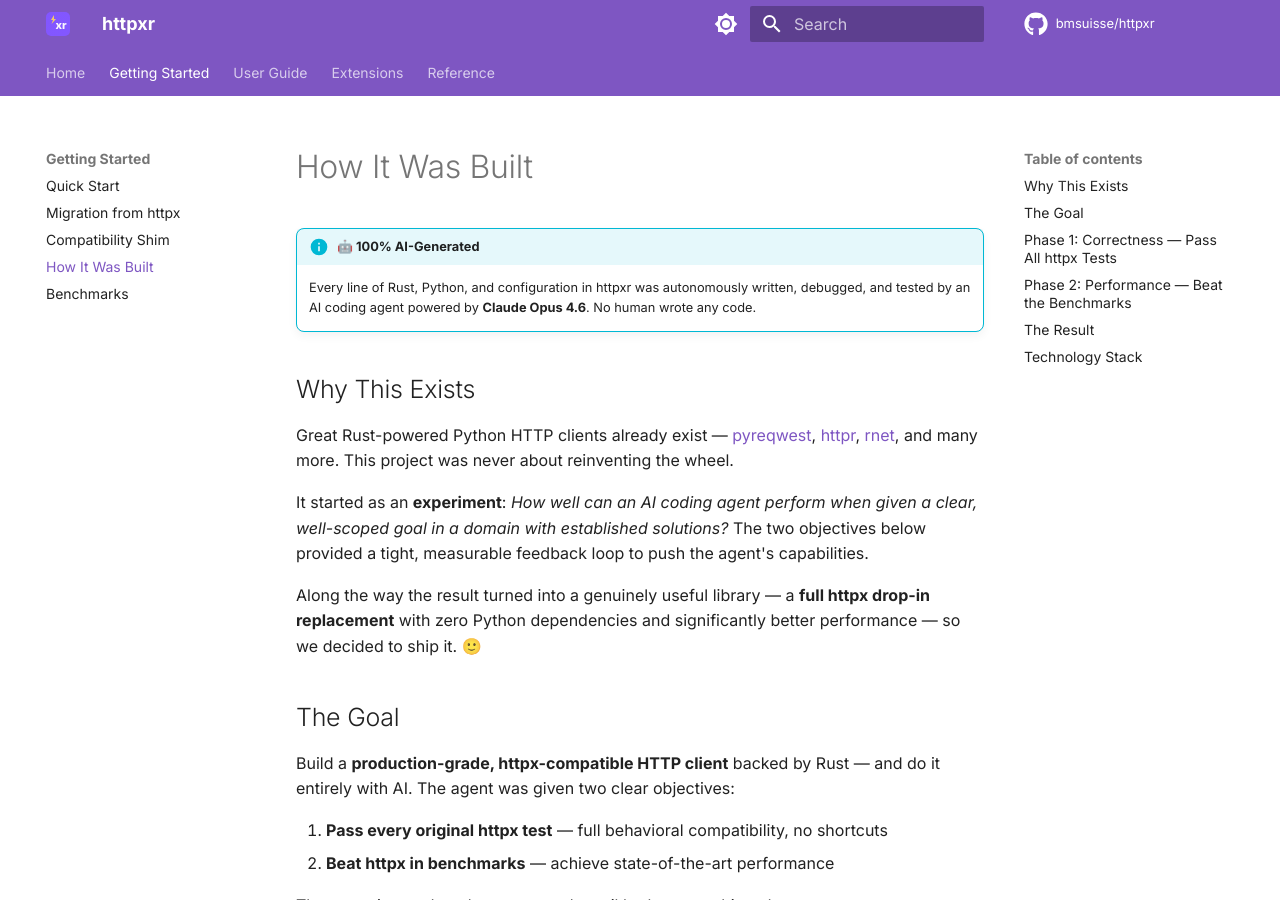
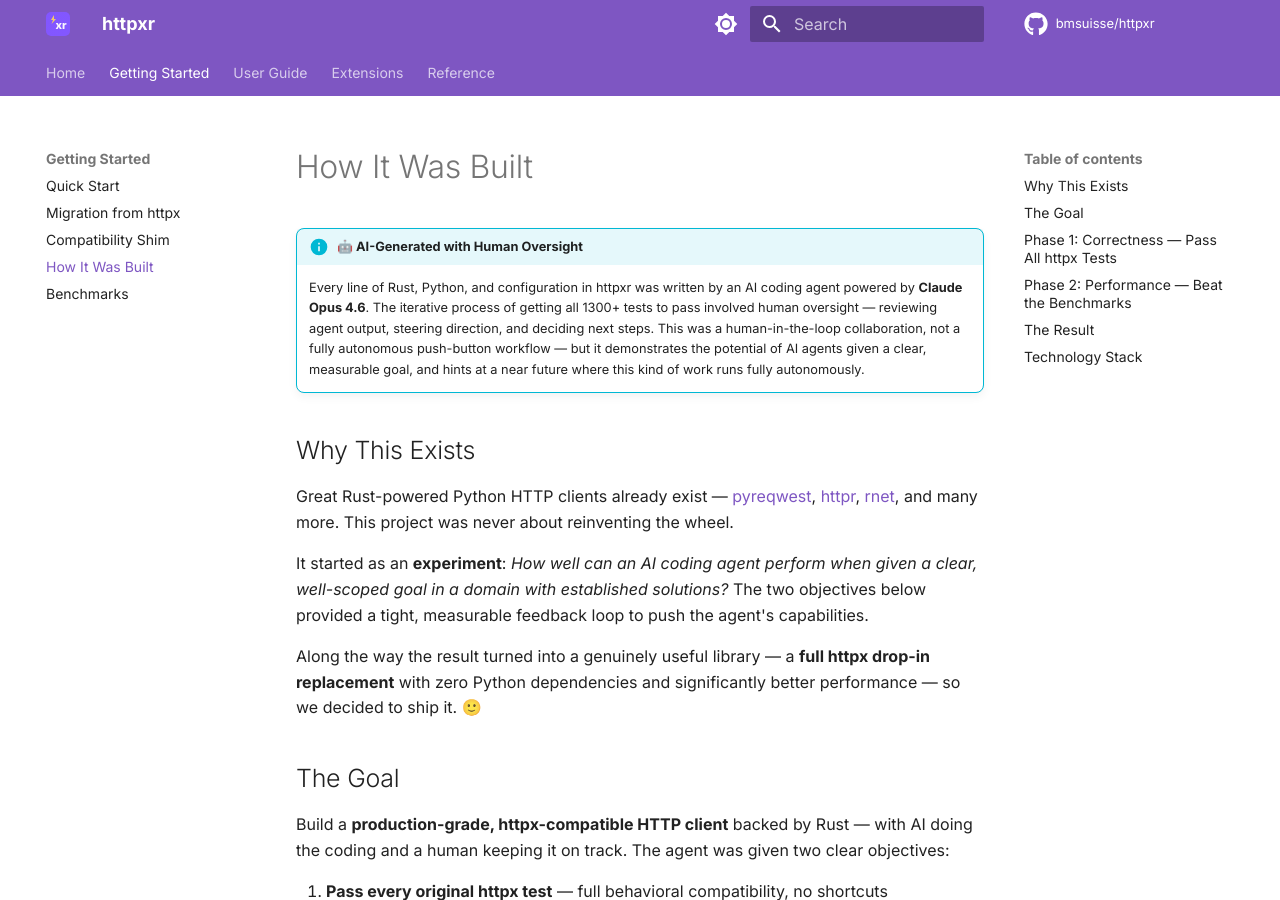
Before and after one commit to bmsuisse/httpxr, an MkDocs documentation site: the page built from docs/how-it-was-built.md, in a window 1280 px wide and 900 px high. Built offline with MkDocs 1.6.1 and Material for MkDocs 9.7.7, drawn with Linux system fonts in a browser that asks for light colours; comment, search, counter and statistics services are not loaded.

Commit message:
docs: honest AI transparency — human oversight, not push-button

```diff
--- a/docs/how-it-was-built.md
+++ b/docs/how-it-was-built.md
@@ -1,7 +1,7 @@
 # How It Was Built
 
-!!! info "🤖 100% AI-Generated"
-    Every line of Rust, Python, and configuration in httpxr was autonomously written, debugged, and tested by an AI coding agent powered by **Claude Opus 4.6**. No human wrote any code.
+!!! info "🤖 AI-Generated with Human Oversight"
+    Every line of Rust, Python, and configuration in httpxr was written by an AI coding agent powered by **Claude Opus 4.6**. The iterative process of getting all 1300+ tests to pass involved human oversight — reviewing agent output, steering direction, and deciding next steps. This was a human-in-the-loop collaboration, not a fully autonomous push-button workflow — but it demonstrates the potential of AI agents given a clear, measurable goal, and hints at a near future where this kind of work runs fully autonomously.
 
 ## Why This Exists
 
@@ -13,7 +13,7 @@ Along the way the result turned into a genuinely useful library — a **full htt
 
 ## The Goal
 
-Build a **production-grade, httpx-compatible HTTP client** backed by Rust — and do it entirely with AI. The agent was given two clear objectives:
+Build a **production-grade, httpx-compatible HTTP client** backed by Rust — with AI doing the coding and a human keeping it on track. The agent was given two clear objectives:
 
 1. **Pass every original httpx test** — full behavioral compatibility, no shortcuts
 2. **Beat httpx in benchmarks** — achieve state-of-the-art performance
```
Also changed, not shown: README.md (+2 -2 lines), docs/index.md (+1 -1 lines).
